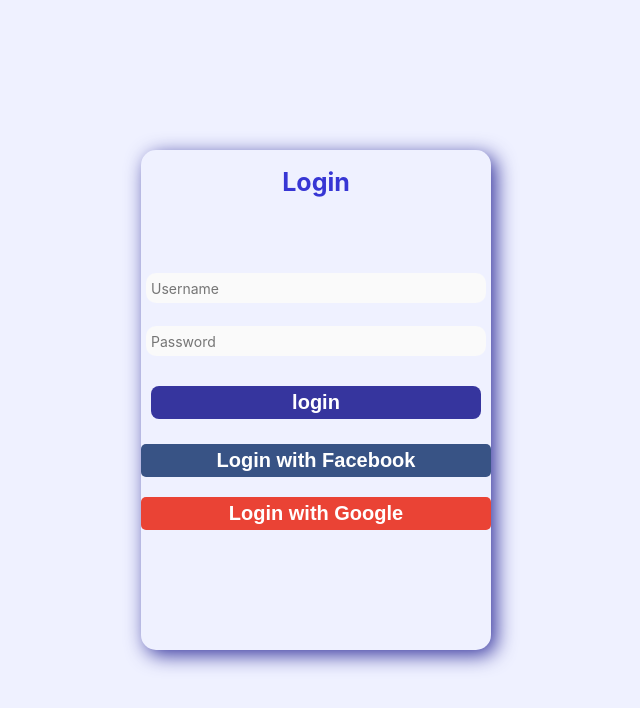
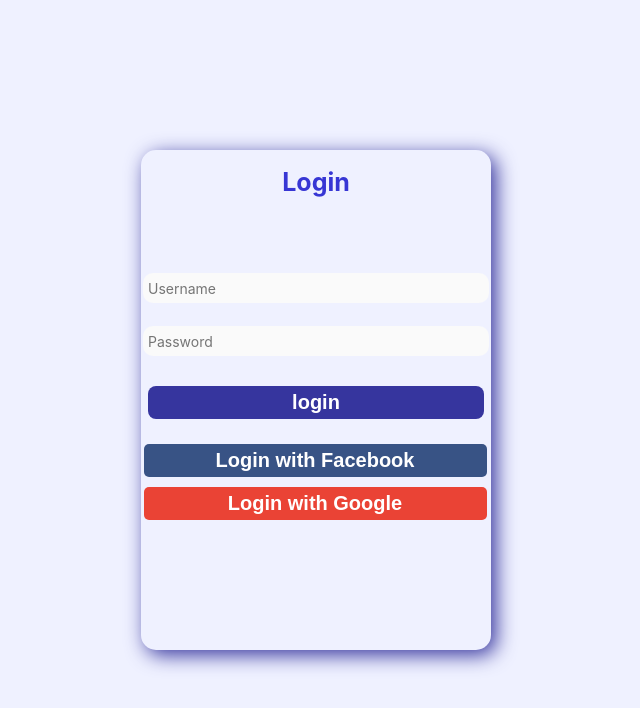
Before and after one commit to floating-points/druginfo-client, a React (Create React App) app: page /login in a window 1280 px wide. Shown: the top 708 px of the page, without its empty margins (324-964 px from the left). Built offline with nearby package versions, Linux system fonts and the light colour scheme.

Commit message:
login form part two

```diff
--- a/src/screens/Login.tsx
+++ b/src/screens/Login.tsx
@@ -24,7 +24,7 @@
         justify-items: center;
         flex-direction: column;
         align-items: center;
-        padding: 5px 10px;
+        padding: 5px 7px;
     }
 `;
 
@@ -66,8 +66,11 @@
     border: none;
     border-radius: 5px;
     margin-top: 20px;
+    margin-left: 2.5px;
+    margin-right: 2.5px;
     padding: 5px 0px;
-    width: 100%;
+    width: 98%;
+    cursor: pointer;
     span {
         font-size: 20px;
         font-weight: 600;
@@ -79,9 +82,12 @@
     background-color: #EA4335;
     border: none;
     border-radius: 5px;
-    margin-top: 20px;
+    margin-top: 10px;
+    margin-left: 2.5px;
+    margin-right: 2.5px;
     padding: 5px 0px;
-    width: 100%;
+    width: 98%;
+    cursor: pointer;
     span {
         font-size: 20px;
         font-weight: 600;
--- a/src/screens/SignUp.tsx
+++ b/src/screens/SignUp.tsx
@@ -83,7 +83,7 @@
                 {errors.email?.type === "required" && "Email is required"}
                 <Input {...register("password", { required: true })} name="password" type="password" placeholder="Password" />
                 {errors.password?.type === "required" && "Password is required"}
-                <Input {...register("confirmedpassword", { required: true, validate: (value) => value === watch(password) })}  name="confirmedpassword" type="password" placeholder="Password" />
+                <Input {...register("confirmedpassword", { required: true })}  name="confirmedpassword" type="password" placeholder="Password" />
                 {(errors.confirmedpassword?.type === "required" && "Password is required")}
                 <Button type="submit">sign up</Button>
             </form>
```
